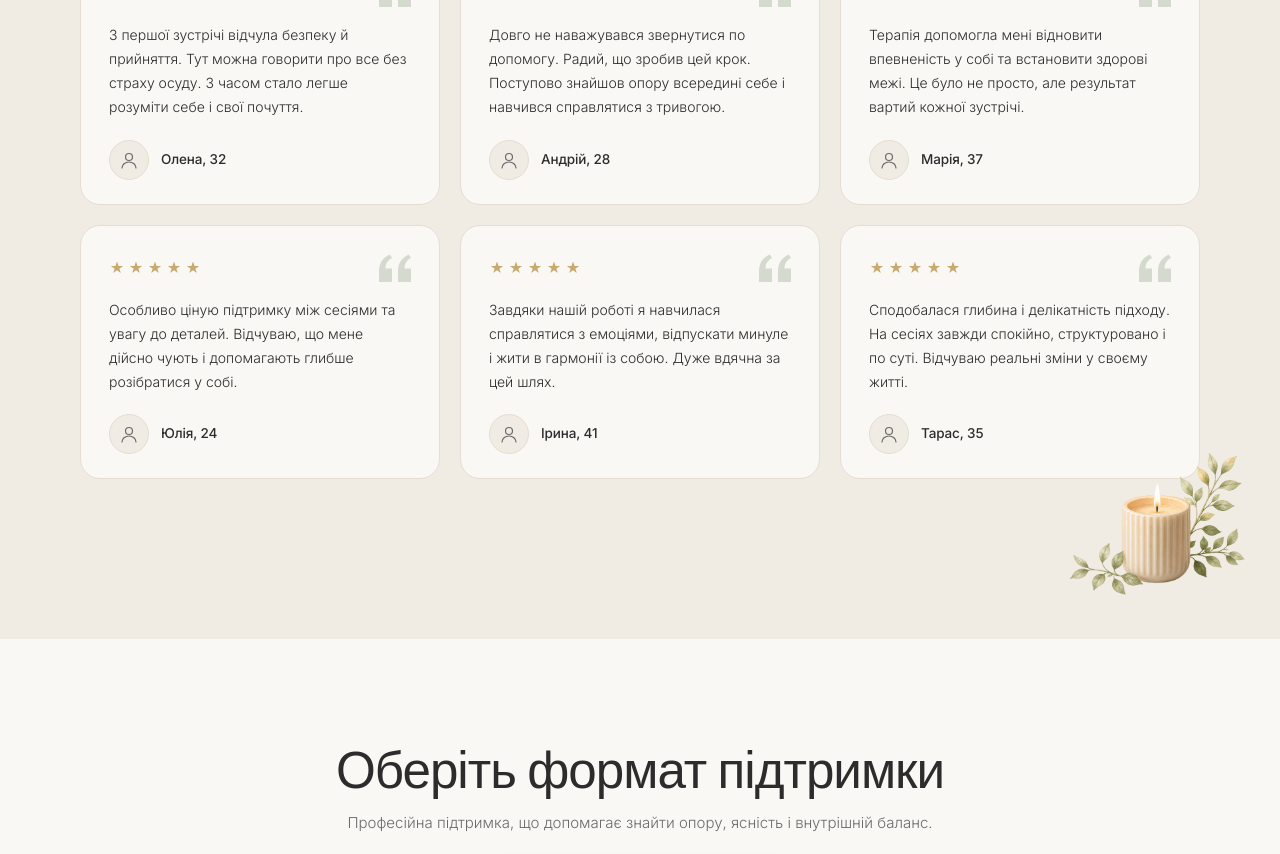
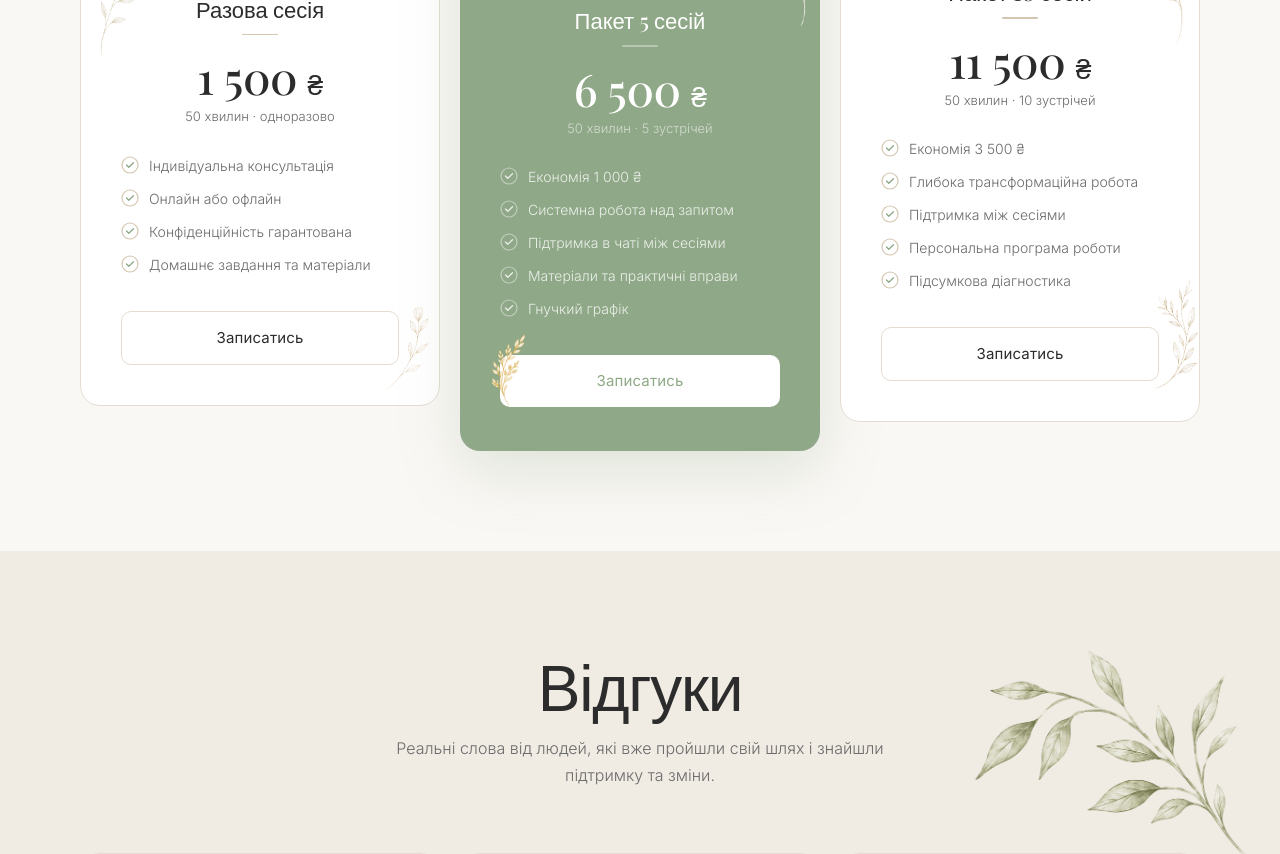
Before and after one commit to danylonahorniuk/psychologist-landing, a Next.js app: page / in a window 1280 px wide. Shown: the part 4620-5474 px from the top of the page. Built offline with nearby package versions, Linux system fonts and the light colour scheme.

Commit message:
feat: swap pricing and testimonials section order

```diff
--- a/app/page.tsx
+++ b/app/page.tsx
@@ -20,8 +20,8 @@ export default function Home() {
         <About />
         <HowItWorks />
         <Gallery />
+        <Pricing />
         <Testimonials />
-        <Pricing />
         <FAQ />
         <Contact />
       </main>
```
